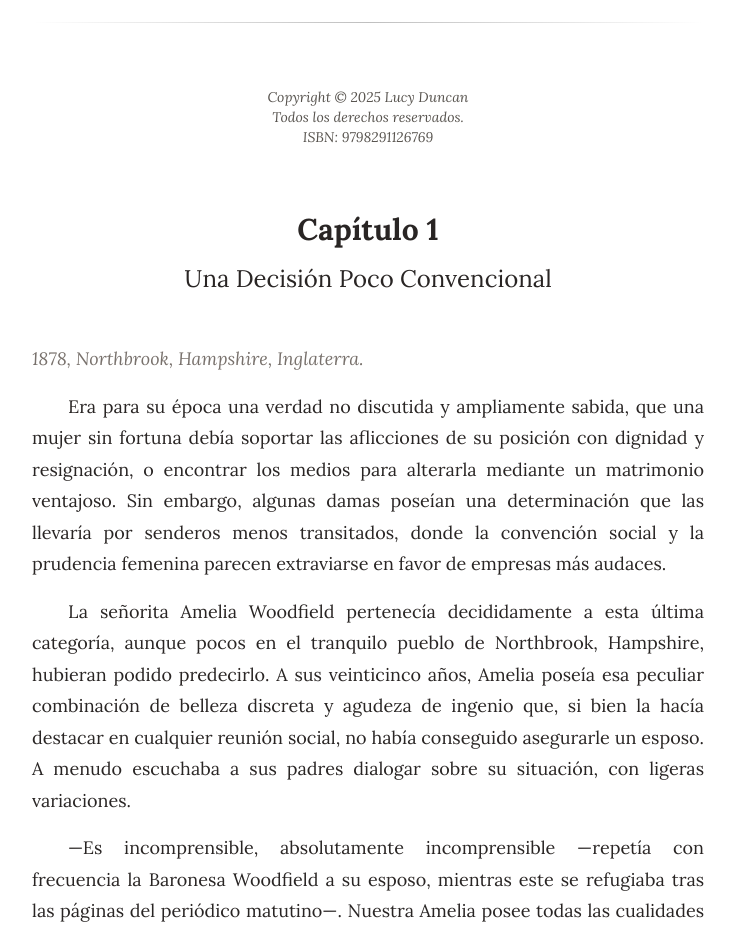
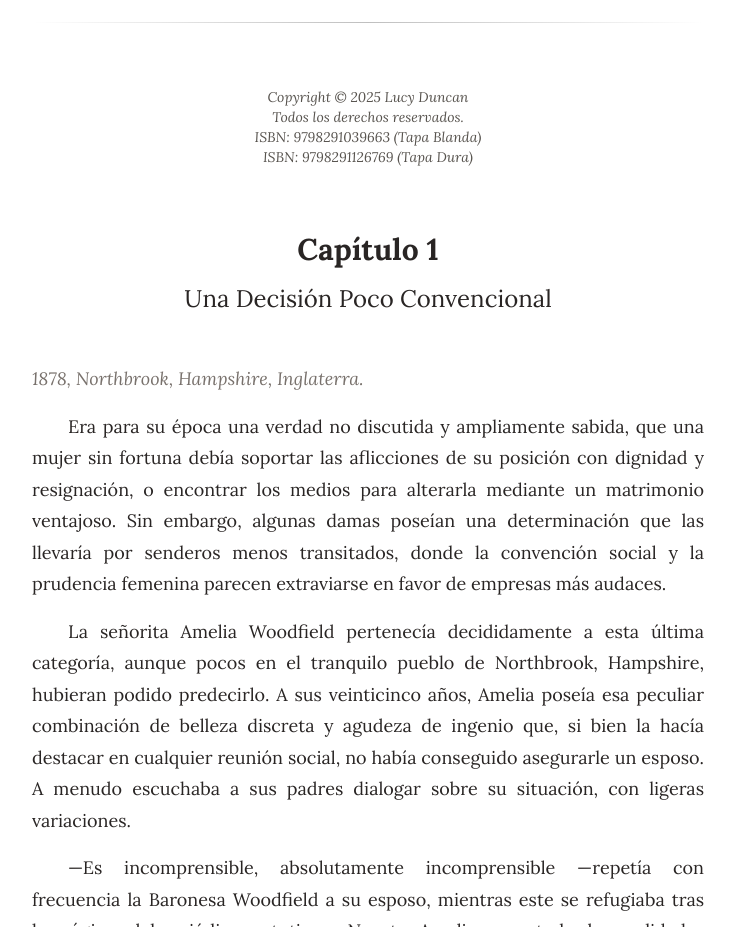
Before and after one commit to avansys2/lucyduncan, a plain HTML site: page index.html in a window 1280 px wide. Shown: the part 1040-1967 px from the top of the page, without its empty margins (272-1007 px from the left). Drawn offline with nearby package versions, Linux system fonts and the light colour scheme.

Commit message:
Added ISBN Tapa Blanda

```diff
--- a/index.html
+++ b/index.html
@@ -132,7 +132,8 @@
         <section class="copyright text-sm">
             <p>Copyright © 2025 Lucy Duncan</p>
             <p>Todos los derechos reservados.</p>
-            <p>ISBN: 9798291126769</p>
+            <p>ISBN: 9798291039663 (Tapa Blanda)</p>
+            <p>ISBN: 9798291126769 (Tapa Dura)</p>
         </section>
 
         <!-- Contenido de los capítulos -->
```
